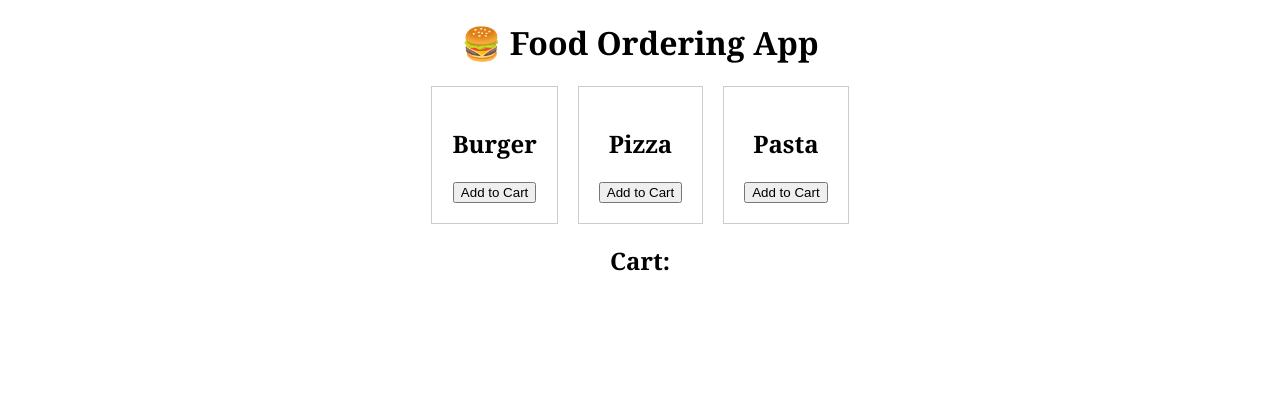
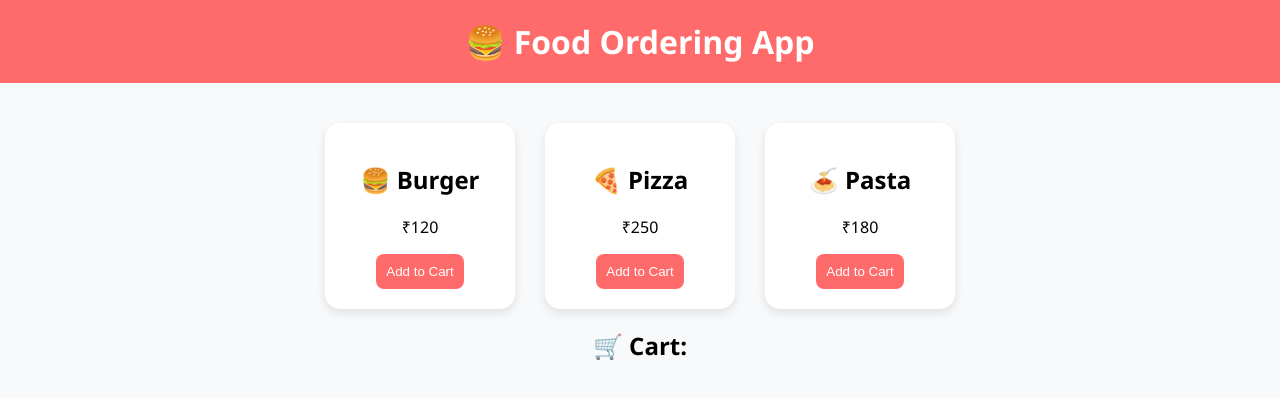
Before and after one commit to sdarshandeshpande-395/Devops-app, a website: page public/index.html in a window 1280 px wide. Drawn offline with Linux system fonts and the light colour scheme.

Commit message:
UI improved food app

```diff
--- a/public/index.html
+++ b/public/index.html
@@ -1,6 +1,7 @@
 <!DOCTYPE html>
 <html>
 <head>
+  <meta charset="UTF-8">
   <title>Food App</title>
   <link rel="stylesheet" href="style.css">
 </head>
@@ -9,23 +10,28 @@
 <h1>🍔 Food Ordering App</h1>
 
 <div class="menu">
+
   <div class="item">
-    <h2>Burger</h2>
+    <h2>🍔 Burger</h2>
+    <p>₹120</p>
     <button onclick="addToCart('Burger')">Add to Cart</button>
   </div>
 
   <div class="item">
-    <h2>Pizza</h2>
+    <h2>🍕 Pizza</h2>
+    <p>₹250</p>
     <button onclick="addToCart('Pizza')">Add to Cart</button>
   </div>
 
   <div class="item">
-    <h2>Pasta</h2>
+    <h2>🍝 Pasta</h2>
+    <p>₹180</p>
     <button onclick="addToCart('Pasta')">Add to Cart</button>
   </div>
+
 </div>
 
-<h2>Cart:</h2>
+<h2>🛒 Cart:</h2>
 <ul id="cart"></ul>
 
 <script src="script.js"></script>
--- a/public/script.js
+++ b/public/script.js
@@ -1,6 +1,8 @@
 function addToCart(item) {
   const cart = document.getElementById("cart");
+
   const li = document.createElement("li");
-  li.textContent = item;
+  li.textContent = "✅ " + item + " added";
+
   cart.appendChild(li);
 }
--- a/public/style.css
+++ b/public/style.css
@@ -1,15 +1,51 @@
 body {
-  font-family: Georgia;
+  font-family: 'Segoe UI', sans-serif;
+  margin: 0;
+  background: #f8f9fa;
   text-align: center;
+}
+
+h1 {
+  background: #ff6b6b;
+  color: white;
+  padding: 20px;
+  margin: 0;
 }
 
 .menu {
   display: flex;
   justify-content: center;
-  gap: 20px;
+  gap: 30px;
+  margin-top: 40px;
 }
 
 .item {
-  border: 1px solid #ccc;
+  background: white;
   padding: 20px;
+  border-radius: 15px;
+  width: 150px;
+  box-shadow: 0 4px 10px rgba(0,0,0,0.1);
+  transition: transform 0.2s;
 }
+
+.item:hover {
+  transform: scale(1.05);
+}
+
+button {
+  background: #ff6b6b;
+  color: white;
+  border: none;
+  padding: 10px;
+  border-radius: 8px;
+  cursor: pointer;
+}
+
+button:hover {
+  background: #ff3b3b;
+}
+
+#cart {
+  list-style: none;
+  padding: 0;
+}
```
